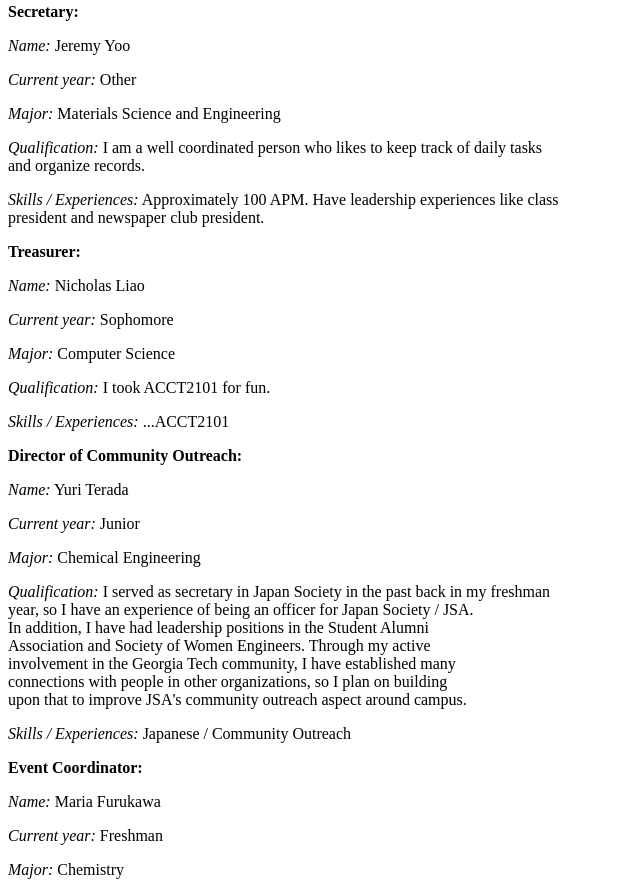
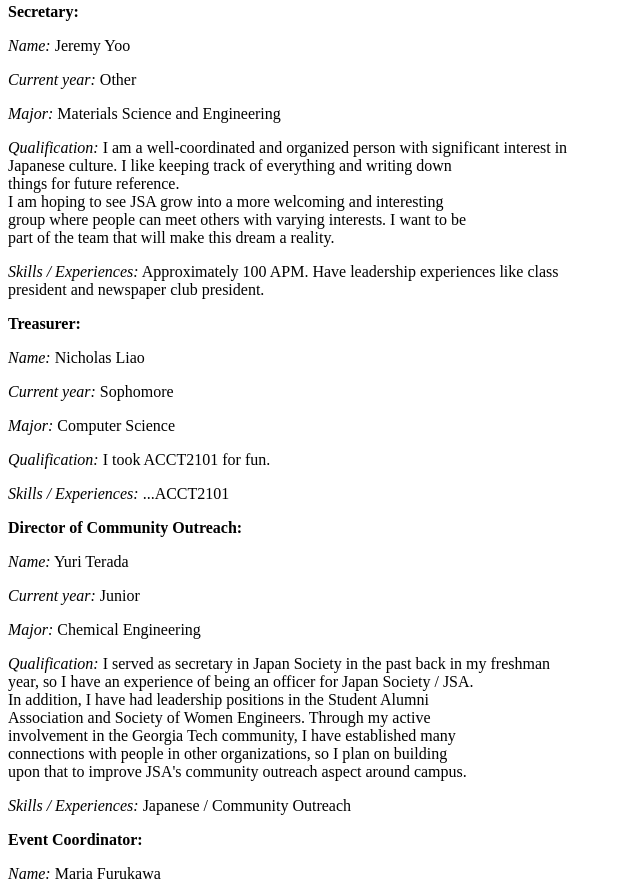
Before and after one commit to liafailboy/JSA_website, a plain HTML site: page coolJSA.html in a window 1280 px wide. Shown: the part 1072-1964 px from the top of the page, without its empty margins (0-640 px from the left). Drawn offline with Linux system fonts and the light colour scheme.

Commit message:
changed the detail of Secretary information

```diff
--- a/coolJSA.html
+++ b/coolJSA.html
@@ -38,7 +38,8 @@
     <p><i>Name:</i> Jeremy Yoo</p>
     <p><i>Current year:</i> Other</p>
     <p><i>Major:</i> Materials Science and Engineering</p>
-    <p><i>Qualification:</i> I am a well coordinated person who likes to keep track of daily tasks <br>and organize records.</p>
+    <p><i>Qualification:</i> I am a well-coordinated and organized person with significant interest in <br>Japanese culture. I like keeping track of everything and writing down <br>things for future reference. <br>
+I am hoping to see JSA grow into a more welcoming and interesting <br>group where people can meet others with varying interests. I want to be<br> part of the team that will make this dream a reality. </p>
     <p><i>Skills / Experiences:</i> Approximately 100 APM. Have leadership experiences like class <Br>president and newspaper club president.</p>
 
     <p><b>Treasurer:</b></p>
```
